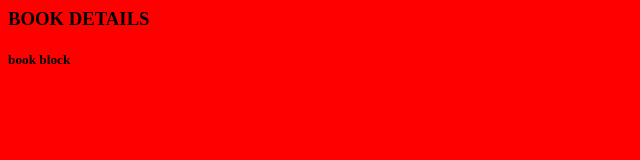
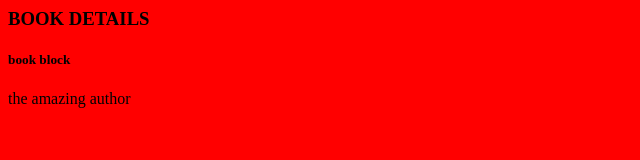
Before and after one commit to BhavyaBibi/datewithgit-sample, a plain HTML site: page index.html in a window 1280 px wide. Shown: the whole page, without its empty margins (0-640 px from the left). Drawn offline with Linux system fonts and the light colour scheme.

Commit message:
added some message

```diff
--- a/index.html
+++ b/index.html
@@ -5,5 +5,6 @@
 
 <h3>BOOK DETAILS</h3>
 <h5>book block</h5>
+<p> the amazing author</p>
 </body>
 </html>
```
